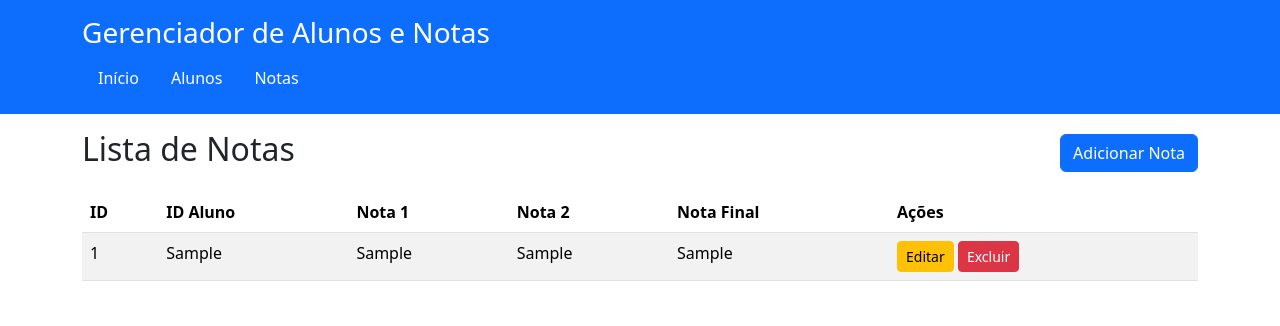
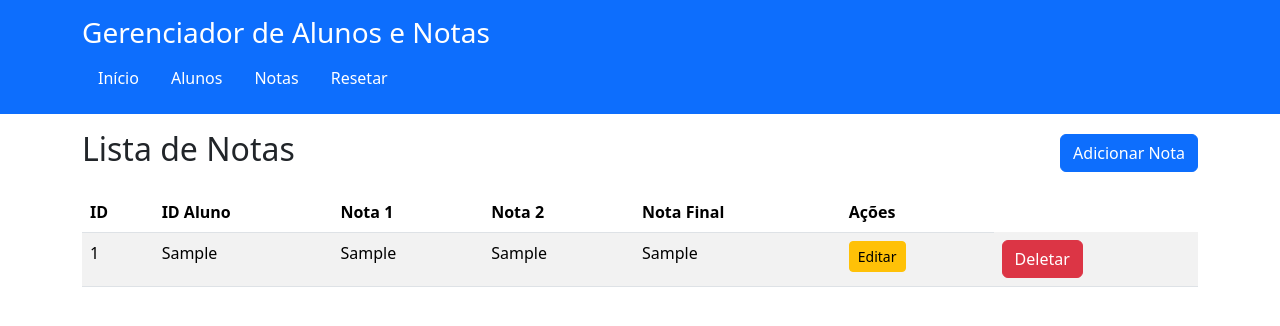
Before and after one commit to CaioLima42/C216-L1-Projeto, a Flask app: page /notas/ in a window 1280 px wide. Shown: the top 326 px of the page. Run offline with Flask 3, Linux system fonts and the light colour scheme; a database or web service that is not in the repository returns one stand-in record (values such as "Sample title"); data that the repository does not hold is empty.

Commit message:
Atualizando frontend

```diff
--- a/frontend/app.py
+++ b/frontend/app.py
@@ -69,19 +69,19 @@ def adicionar_nota():
         flash("Erro ao adicionar nota!", "error")
     return render_template("adicionar_nota.html")
 
-@app.route('/reset', methods=['GET', 'POST'])
-def reset_dataset():
-    if request.method == 'POST':
-        try:
-            # Fazer requisição à rota de reset do backend
-            response = requests.delete(f"{API_URL}/reset/")
-            if response.status_code == 200:
-                flash("Dataset resetado com sucesso!", "success")
-            else:
-                flash(f"Erro ao resetar dataset: {response.json().get('detail', 'Erro desconhecido')}", "danger")
-        except Exception as e:
-            flash(f"Erro de conexão com o servidor: {str(e)}", "danger")
-    return render_template('reset.html')
+@app.route("/resetar", methods=["POST"])
+def resetar_dataset():
+    try:
+        response = requests.delete(f"{API_URL}/reset/")
+        if response.status_code == 200:
+            flash("Dataset resetado com sucesso!", "success")
+        else:
+            flash(response.json().get("detail", "Erro ao resetar dataset"), "danger")
+    except Exception as e:
+        flash(f"Erro ao conectar à API: {str(e)}", "danger")
+    return redirect(url_for("index"))
+
+
 
 
 @app.route("/notas/<int:nota_id>/editar", methods=["GET", "POST"])
@@ -112,6 +112,29 @@ def editar_nota(nota_id):
     flash("Erro ao buscar nota!", "danger")
     return redirect(url_for("listar_notas"))
 
+@app.route("/alunos/<int:aluno_id>/deletar", methods=["POST"])
+def deletar_aluno(aluno_id):
+    try:
+        response = requests.delete(f"{API_URL}/alunos/{aluno_id}")
+        if response.status_code == 200:
+            flash("Aluno e suas notas foram deletados com sucesso!", "success")
+        else:
+            flash(response.json().get("detail", "Erro ao deletar aluno"), "danger")
+    except Exception as e:
+        flash(f"Erro ao conectar à API: {str(e)}", "danger")
+    return redirect(url_for("listar_alunos"))
+
+@app.route("/notas/<int:nota_id>/deletar", methods=["POST"])
+def deletar_nota(nota_id):
+    try:
+        response = requests.delete(f"{API_URL}/notas/{nota_id}")
+        if response.status_code == 200:
+            flash("Nota deletada com sucesso!", "success")
+        else:
+            flash(response.json().get("detail", "Erro ao deletar nota"), "danger")
+    except Exception as e:
+        flash(f"Erro ao conectar à API: {str(e)}", "danger")
+    return redirect(url_for("listar_notas"))
 
 
 @app.route("/alunos/<int:aluno_id>/editar", methods=["GET", "POST"])
--- a/frontend/templates/base.html
+++ b/frontend/templates/base.html
@@ -12,9 +12,22 @@
         <div class="container">
             <h1 class="h3">Gerenciador de Alunos e Notas</h1>
             <nav class="nav">
-                <a class="nav-link text-white" href="/">Início</a>
-                <a class="nav-link text-white" href="/alunos/">Alunos</a>
-                <a class="nav-link text-white" href="/notas/">Notas</a>
+                <ul class="nav">
+                    <li class="nav-item">
+                        <a class="nav-link text-white" href="/">Início</a>
+                    </li>
+                    <li class="nav-item">
+                        <a class="nav-link text-white" href="/alunos/">Alunos</a>
+                    </li>
+                    <li class="nav-item">
+                        <a class="nav-link text-white" href="/notas/">Notas</a>
+                    </li>
+                    <li class="nav-item">
+                        <form action="{{ url_for('resetar_dataset') }}" method="post" style="display:inline;">
+                            <button type="submit" class="nav-link btn btn-link text-white" style="text-decoration: none;">Resetar</button>
+                        </form>
+                    </li>
+                </ul>
             </nav>
         </div>
     </header>
--- a/frontend/templates/notas.html
+++ b/frontend/templates/notas.html
@@ -27,10 +27,11 @@
             <td>{{ nota.nota_final }}</td>
             <td>
                 <a href="{{ url_for('editar_nota', nota_id=nota.id) }}" class="btn btn-warning btn-sm">Editar</a>
-                <form action="{{ url_for('listar_notas') }}" method="post" style="display:inline;">
-                    <input type="hidden" name="nota_id" value="{{ nota.id }}">
-                    <button type="submit" class="btn btn-danger btn-sm">Excluir</button>
-                </form>
+                <td>
+                    <form action="{{ url_for('deletar_nota', nota_id=nota.id) }}" method="post" style="display:inline;">
+                      <button type="submit" class="btn btn-danger">Deletar</button>
+                    </form>
+                  </td>
             </td>
         </tr>
         {% endfor %}
```
Also changed, not shown: frontend/templates/alunos.html (+5 -4 lines).
